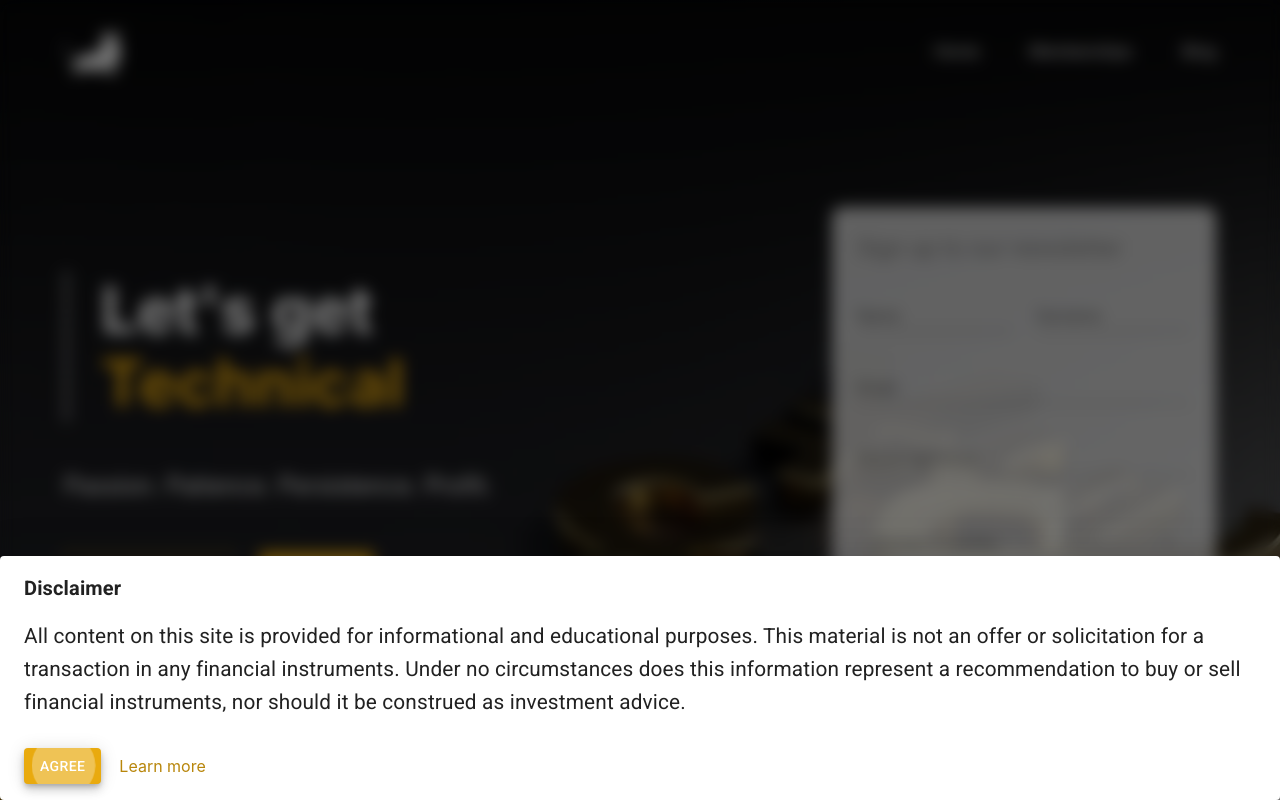
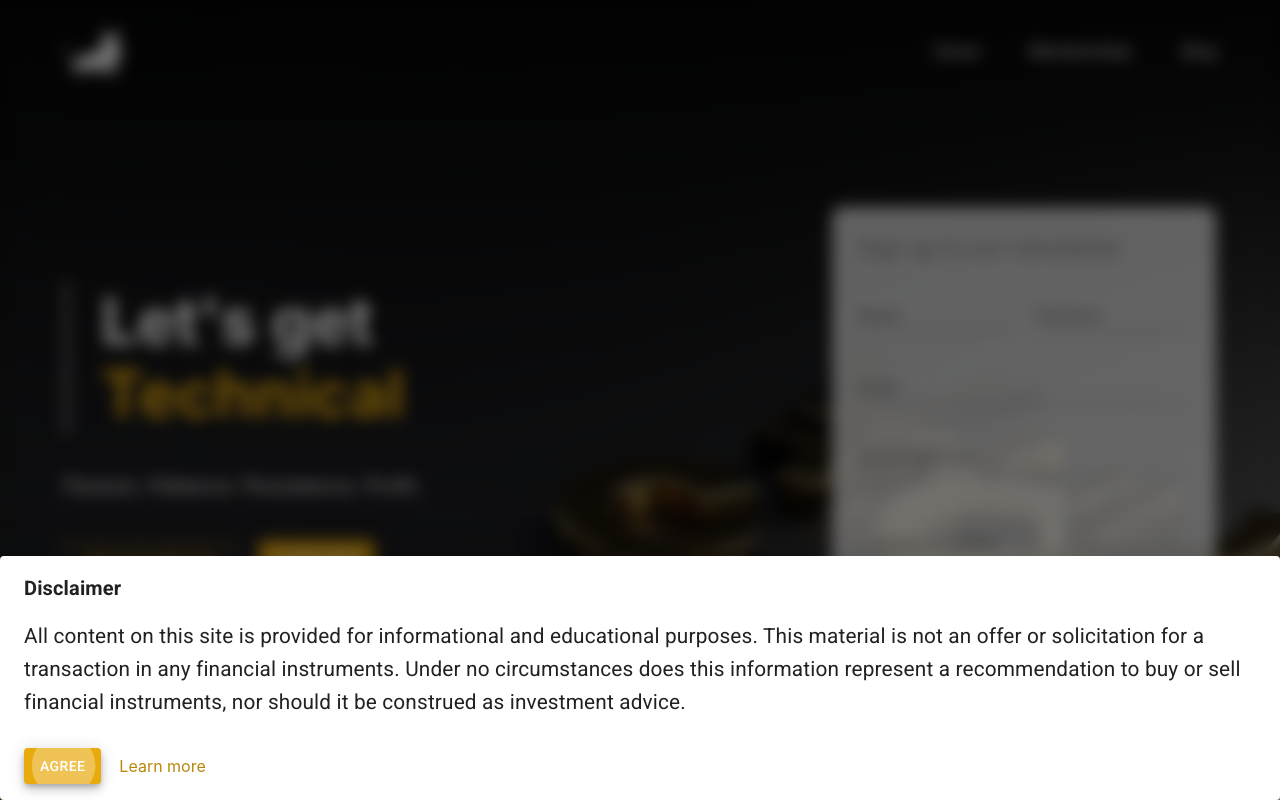
Before and after one commit to giannosdev/thras-ui, a Next.js app: page / in a window 1280 px wide. Shown: the top 800 px of the page. Built offline with nearby package versions, Linux system fonts and the light colour scheme.

Commit message:
more updates #3 landing text css

```diff
--- a/src/_pages/HomePage/components/LandingSection/LandingSection.tsx
+++ b/src/_pages/HomePage/components/LandingSection/LandingSection.tsx
@@ -16,12 +16,12 @@ const LandingSection: React.FC = ({contentScrolled}) => {
         <Grid container className={styles.mainInner}>
             <Grid item xs md={8}>
 
-                <h1 className={styles.title} style={{
+                <h2 className={styles.title} style={{
                     borderLeft: '5px dotted #FFF',
                     paddingLeft: '0.5em',
                 }}>
                     Let's get <br/><span style={{color: '#e9aa0e'}}>Technical</span>
-                </h1>
+                </h2>
                 <p className={styles.description}>
                     Passion. Patience. Persistence. Profit.
                 </p>
--- a/styles/Home.module.css
+++ b/styles/Home.module.css
@@ -76,7 +76,7 @@ background-size: cover;
 .description {
   margin: 2em 0;
   line-height: 1.5;
-  font-size: 1.5rem;
+  font-size: 1.25rem;
 }
 
 .code {
```
